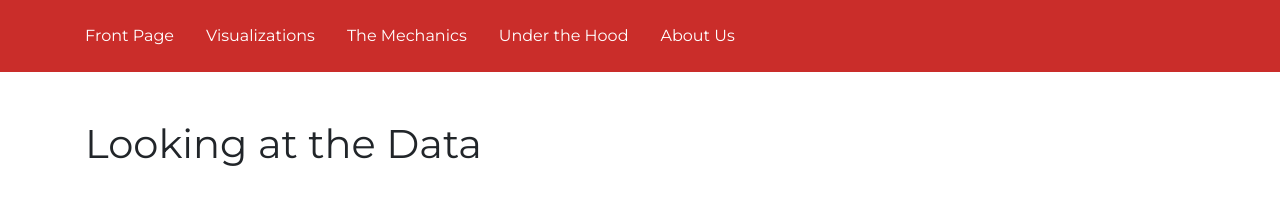
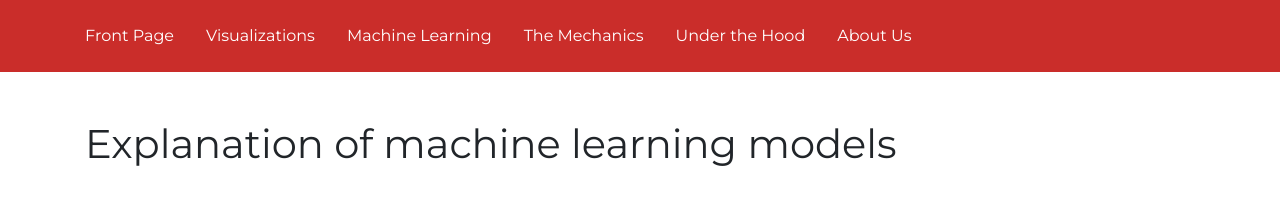
Before and after one commit to jessicapardo/Vintage-Cars-MPG, a plain HTML site: page retro/ML.html in a window 1280 px wide. Drawn offline with nearby package versions, Linux system fonts and the light colour scheme; a web font is replaced by a local one.

Commit message:
adding machine learning page

```diff
--- a/retro/ML.html
+++ b/retro/ML.html
@@ -27,6 +27,7 @@
           <div class="navbar-nav">
             <a href="index.html" class="pl-md-0 p-3 text-white">Front Page</a>
             <a href="viz.html" class="p-3 text-decoration-none text-white">Visualizations</a>
+            <a href="ML.html" class="p-3 text-decoration-none text-white">Machine Learning</a>
             <a href="play.html" class="p-3 text-decoration-none text-white">The Mechanics</a>
             <a href="dataset.html" class="p-3 text-decoration-none text-white">Under the Hood</a>
             <a href="about_us.html" class="p-3 text-decoration-none text-white">About Us</a>
@@ -40,7 +41,7 @@
 
 
 <div class="container py-5 mb5">
-  <h1 class="mb-5">Looking at the Data</h1>
+  <h1 class="mb-5">Explanation of machine learning models</h1>
 
   <div class="row">
     <!-- <div class="col-md-3">
```
Also changed, not shown: retro/about_us.html (+1 -0 lines), retro/dataset.html (+1 -0 lines), retro/index.html (+1 -0 lines), retro/play.html (+1 -0 lines), retro/viz.html (+1 -0 lines).
